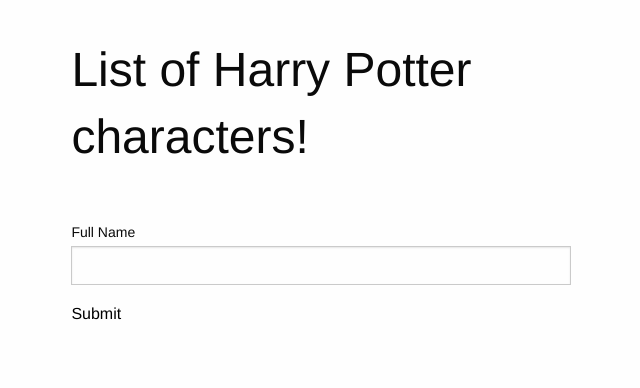
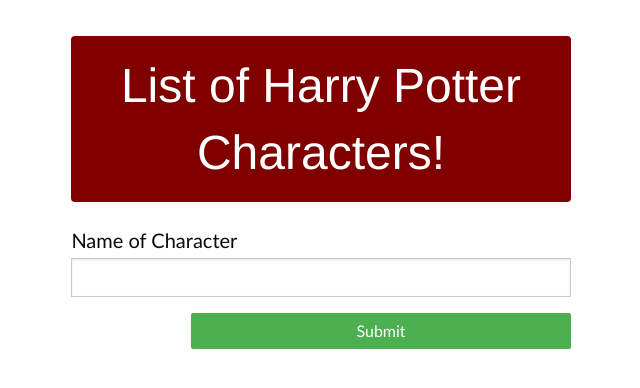
Before and after one commit to bevyip/basic-list, a plain HTML site: page index.html in a window 1280 px wide. Shown: the whole page, without its empty margins (7-647 px from the left). Drawn offline with nearby package versions, Linux system fonts and the light colour scheme.

Commit message:
Created basic template with font family and some color

```diff
--- a/index.css
+++ b/index.css
@@ -1,6 +1,5 @@
 body {
     padding: 1rem;
-
 }
 
 section > div {
@@ -9,7 +8,33 @@ section > div {
 }
 
 form {
-  margin-top: 50px;
+  margin-top: 20px;
+}
+
+h1{
+    background-color: maroon;
+    text-align: center;
+    border-radius: 4px;
+    color: white;
+    padding: 1rem;
+}
+
+ #mainButton{
+     background-color: #4CAF50; /* Green */
+     border: none;
+     color: white;
+     padding: 10px 165px;
+     text-align: center;
+     text-decoration: none;
+     border-radius: 2px;
+     float: right;
+     font-size: 16px;
+     font-family: "Trebuchet MS"
+}
+
+#personForm label{
+    font-size: 20px;
+    font-family: "Trebuchet MS";
 }
 
 dl {
@@ -48,4 +73,9 @@ dl:nth-of-type(even) {
     content: "";
     display: table;
   }
+
+  mainButton{
+    background-color: #008CBA;
+  }
+
 }
--- a/index.html
+++ b/index.html
@@ -12,14 +12,14 @@
   <body>
     <section>
       <div class="special">
-        <h1>List of Harry Potter characters!</h1>
+        <h1>List of Harry Potter Characters!</h1>
         <form id="personForm">
           <p>
-            <label for='name'>Full Name</label>
+            <label for='name' id="title">Name of Character</label>
             <input type='text' name='name'>
           </p>
           <p>
-            <button type="submit">Submit</button>
+            <button type="submit" id="mainButton">Submit</button>
           </p>
         </form>
 
--- a/index.js
+++ b/index.js
@@ -0,0 +1,12 @@
+const personForm = document.querySelector('#personForm')
+
+
+function handleSubmit(e){
+    e.preventDefault()
+    const f = e.target
+    const name = f.name.value
+    const details = document.querySelector('#details')
+
+
+}
+personForm.addEventListener("submit",handleSubmit)
```
Also changed, not shown: 1 other file.
